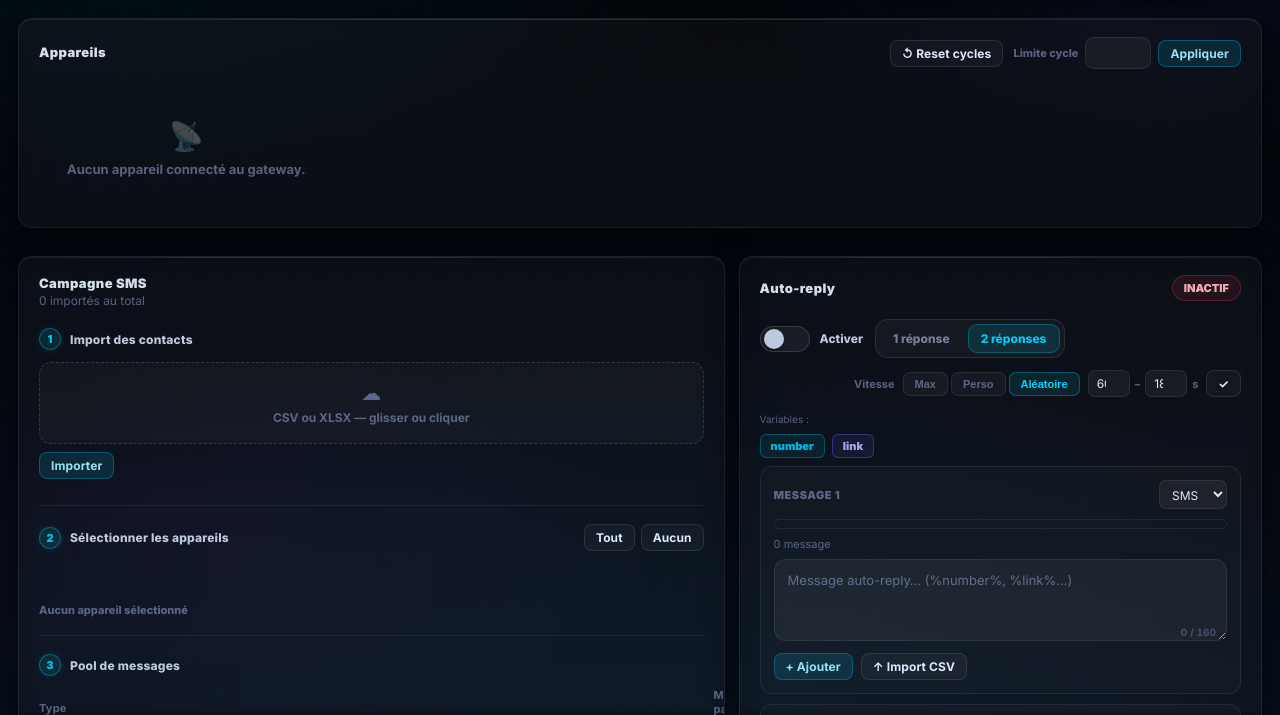
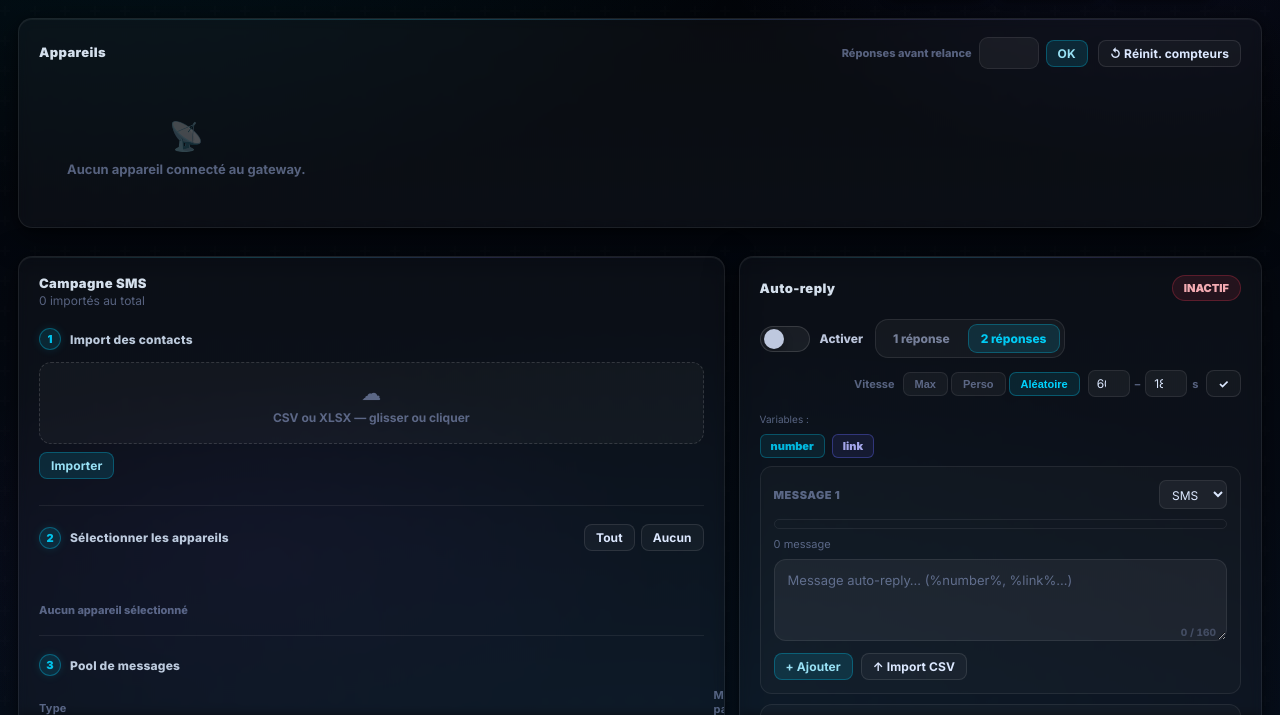
Before and after one commit to csgtw/ENDGATEWAY, a Flask app: template templates/settings.html in a window 1280 px wide. Shown: the part 84-799 px from the top of the page. Run offline with Flask 3, Linux system fonts and the light colour scheme; the template is opened without the code that fills it, so the values that code supplies are empty.

Commit message:
fix: renommage boutons cycles + layout + fix max_cycles live update
- "Limite cycle" → "Réponses avant relance" (tooltip explicatif)
- "Reset cycles" → "↺ Réinit. compteurs" (tooltip détaillé)
- "Stop cycles" → "⏸ Pause relance auto"
- "Reprendre cycles" → "▶ Relance auto ON"
- "Cycles max" per-device → "Relances max (0=∞)" + badge "cycle N" visible
- Bouton ✓ avec feedback visuel "✓✓" pendant 1.5s après sauvegarde
- refreshState: met à jour l'input max_cycles depuis Redis (sauf si l'user l'édite)
- refreshState: met à jour le badge "cycle N" en live
- Layout: cycle-limit-wrap en premier, gap réduit, panel__head plus compact
- Suppression hidden input max-cycles-input redondant

Co-Authored-By: Claude Sonnet 4.6 <noreply@anthropic.com>

```diff
--- a/templates/settings.html
+++ b/templates/settings.html
@@ -181,14 +181,14 @@
           <div class="panel__sub" id="devicesOnlineCount"></div>
         </div>
         <div class="panel__head__right">
-          <button class="btn btn--ghost btn--sm" id="btnResetAllCycles">↺ Reset cycles</button>
-          <button class="btn btn--danger btn--sm" id="btnStopCycles" style="display:none;" title="Stopper l'auto-restart des cycles">🛑 Stop cycles</button>
-          <button class="btn btn--primary btn--sm" id="btnResumeCycles" style="display:none;" title="Reprendre l'auto-restart des cycles">▶ Reprendre cycles</button>
           <div class="cycle-limit-wrap">
-            <span class="cycle-limit-label">Limite cycle</span>
-            <input class="input input--sm" id="cycleLimitInput" type="number" min="1" value="{{ cycle_limit }}" style="width:66px" />
-            <button class="btn btn--sm btn--primary" id="saveCycleLimitBtn">Appliquer</button>
-          </div>
+            <span class="cycle-limit-label" title="Nombre de réponses reçues avant de relancer automatiquement la campagne">Réponses avant relance</span>
+            <input class="input input--sm" id="cycleLimitInput" type="number" min="1" value="{{ cycle_limit }}" style="width:60px" />
+            <button class="btn btn--sm btn--primary" id="saveCycleLimitBtn">OK</button>
+          </div>
+          <button class="btn btn--ghost btn--sm" id="btnResetAllCycles" title="Remet les compteurs de réponses à 0 pour tous les appareils (ne touche pas aux relances max)">↺ Réinit. compteurs</button>
+          <button class="btn btn--warn btn--sm" id="btnStopCycles" style="display:none;" title="Empêche tout nouveau lancement automatique de campagne">⏸ Pause relance auto</button>
+          <button class="btn btn--primary btn--sm" id="btnResumeCycles" style="display:none;" title="Autorise à nouveau le lancement automatique de campagne">▶ Relance auto ON</button>
         </div>
       </div>
 
@@ -244,16 +244,16 @@
             </div>
           </div>
 
-          <!-- Limite cycles inline -->
+          <!-- Relances max inline -->
           <div class="dv-cycles-row">
-            <span class="dv-cycles-lbl">Cycles max</span>
+            <span class="dv-cycles-lbl" title="Nombre maximum de relances auto (0 = illimité)">Relances max <span style="color:var(--muted);font-weight:400;">(0=∞)</span></span>
+            <span class="dv-cycle-idx" data-cycle-index-badge style="font-size:10px;color:var(--muted);white-space:nowrap;">cycle <span data-cycle-index>{{ d.cycle_index or 0 }}</span></span>
             <input class="input input--sm dv-cycles-input" type="number" min="0" step="1"
-                   value="{{ d.max_cycles or 0 }}" data-cycles-input="{{ d.device_id }}" style="width:62px;" />
-            <button class="btn btn--ghost btn--sm" data-save-max-cycles="{{ d.device_id }}">Appliquer</button>
+                   value="{{ d.max_cycles or 0 }}" style="width:54px;" />
+            <button class="btn btn--primary btn--sm" data-save-max-cycles="{{ d.device_id }}" style="padding:3px 8px;">✓</button>
           </div>
 
           <input type="checkbox" name="device_ids" value="{{ d.device_id }}" hidden />
-          <input type="hidden" data-max-cycles-input data-device-id="{{ d.device_id }}" value="{{ d.max_cycles or 0 }}" />
         </div>
         {% endfor %}
 
@@ -1806,21 +1806,26 @@
     finally{ btn.disabled=false; btn.textContent=origTxt; sendInProgress=false; }
   });
 
-  // ── Save max cycles (from device card hidden inputs) ───────────────────
+  // ── Save max cycles ────────────────────────────────────────────────────
   document.addEventListener("click",async e=>{
     const saveMaxCycles=e.target.closest("[data-save-max-cycles]");
-    if(saveMaxCycles){
+    if(!saveMaxCycles) return;
     const deviceId=saveMaxCycles.getAttribute("data-save-max-cycles");
     const card=saveMaxCycles.closest(".device");
     const input=card?.querySelector(".dv-cycles-input");
-      const val=parseInt(input?.value||"0",10)||0;
+    const val=Math.max(0,parseInt(input?.value||"0",10)||0);
     const fd=new FormData(); fd.set("device_id",deviceId); fd.set("max_cycles",String(val));
+    const orig=saveMaxCycles.textContent;
+    saveMaxCycles.disabled=true;
     try{
       const r=await fetch("/admin/device/max_cycles/save",{method:"POST",headers:{"X-Requested-With":"XMLHttpRequest","Accept":"application/json"},body:fd});
       const d=await r.json();
       if(!r.ok||!d.ok) throw new Error(d.msg||"Erreur");
-        toast(d.msg||"Max cycles sauvegardé",true);
-      }catch(e){ toast(e.message||"Erreur",false); }
+      saveMaxCycles.textContent="✓✓";
+      setTimeout(()=>{ saveMaxCycles.textContent=orig; saveMaxCycles.disabled=false; },1500);
+    }catch(err){
+      toast(err.message||"Erreur",false);
+      saveMaxCycles.textContent=orig; saveMaxCycles.disabled=false;
     }
   });
 
@@ -2163,6 +2168,15 @@
         if(errEl) errEl.textContent=d.errors||0;
         const errStatEl=card.querySelector(".dv-stat--errors");
         if(errStatEl) errStatEl.classList.toggle("dv-stat--has-errors",(d.errors||0)>0);
+
+        // Mettre à jour le champ "relances max" sauf si l'utilisateur est en train de l'éditer
+        const maxInput=card.querySelector(".dv-cycles-input");
+        if(maxInput&&document.activeElement!==maxInput){
+          maxInput.value=d.max_cycles??0;
+        }
+        // Badge "cycle N"
+        const idxBadge=card.querySelector("[data-cycle-index-badge] [data-cycle-index]");
+        if(idxBadge) idxBadge.textContent=d.cycle_index||0;
       }
 
       const grid=qs("#devicesGrid");
```
Lines whose indentation alone changed are shown as unchanged.
